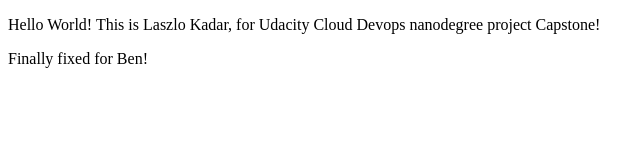
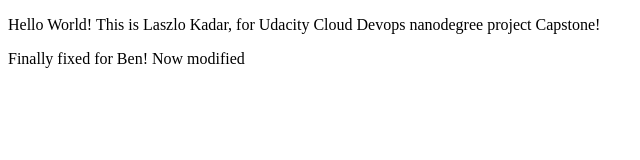
Before and after one commit to RCdotNet/Cap, a plain HTML site: page index.html in a window 1280 px wide. Shown: the full height of the page, 0-640 px from the left. Drawn offline with Linux system fonts and the light colour scheme.

Commit message:
modifed index

```diff
--- a/index.html
+++ b/index.html
@@ -7,6 +7,6 @@
 </head>
 <body>
   <p>Hello World!  This is Laszlo Kadar, for Udacity Cloud Devops nanodegree project Capstone!</p>
-   <p>Finally fixed for Ben!</p>
+   <p>Finally fixed for Ben! Now modified</p>
 </body>
 </html>
```
